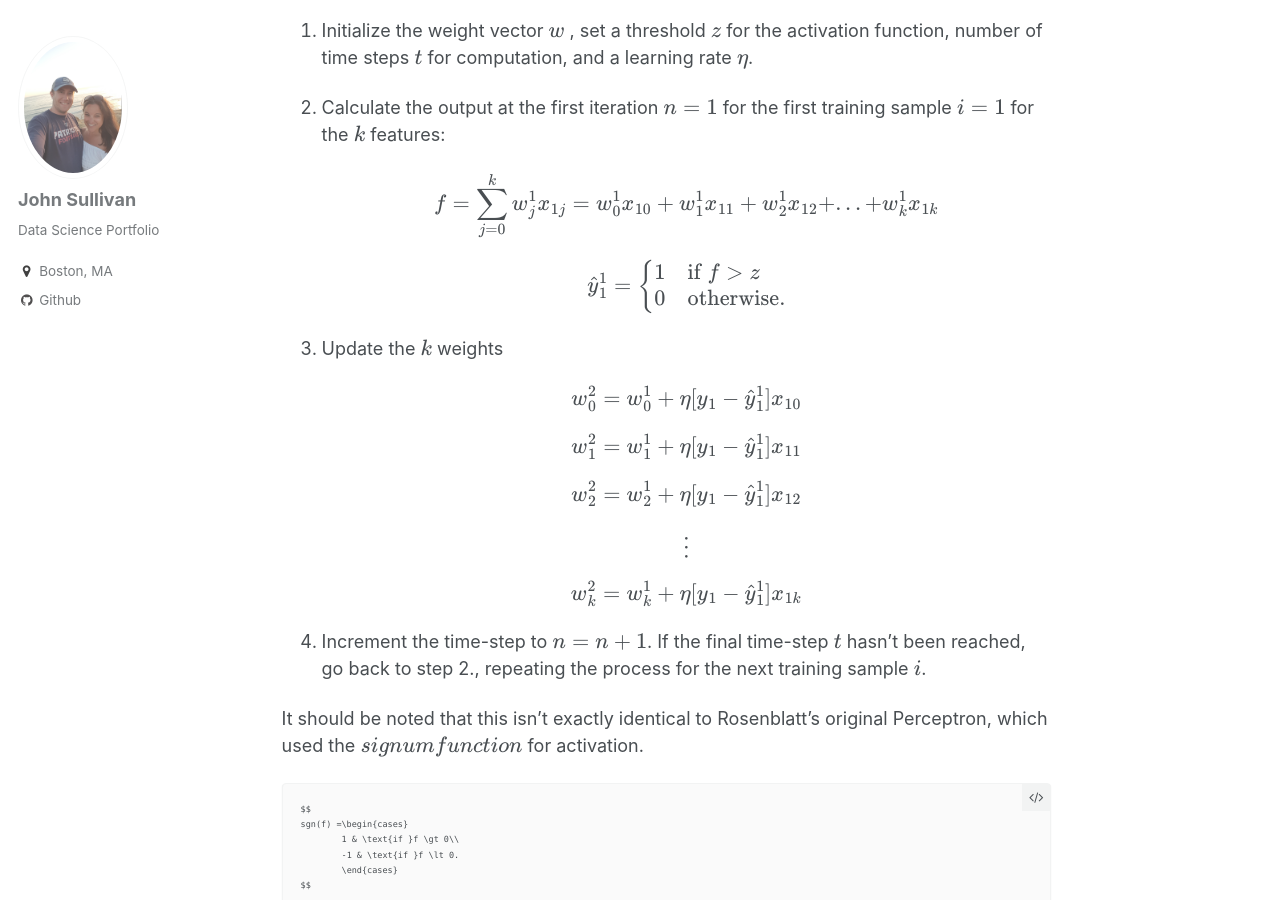
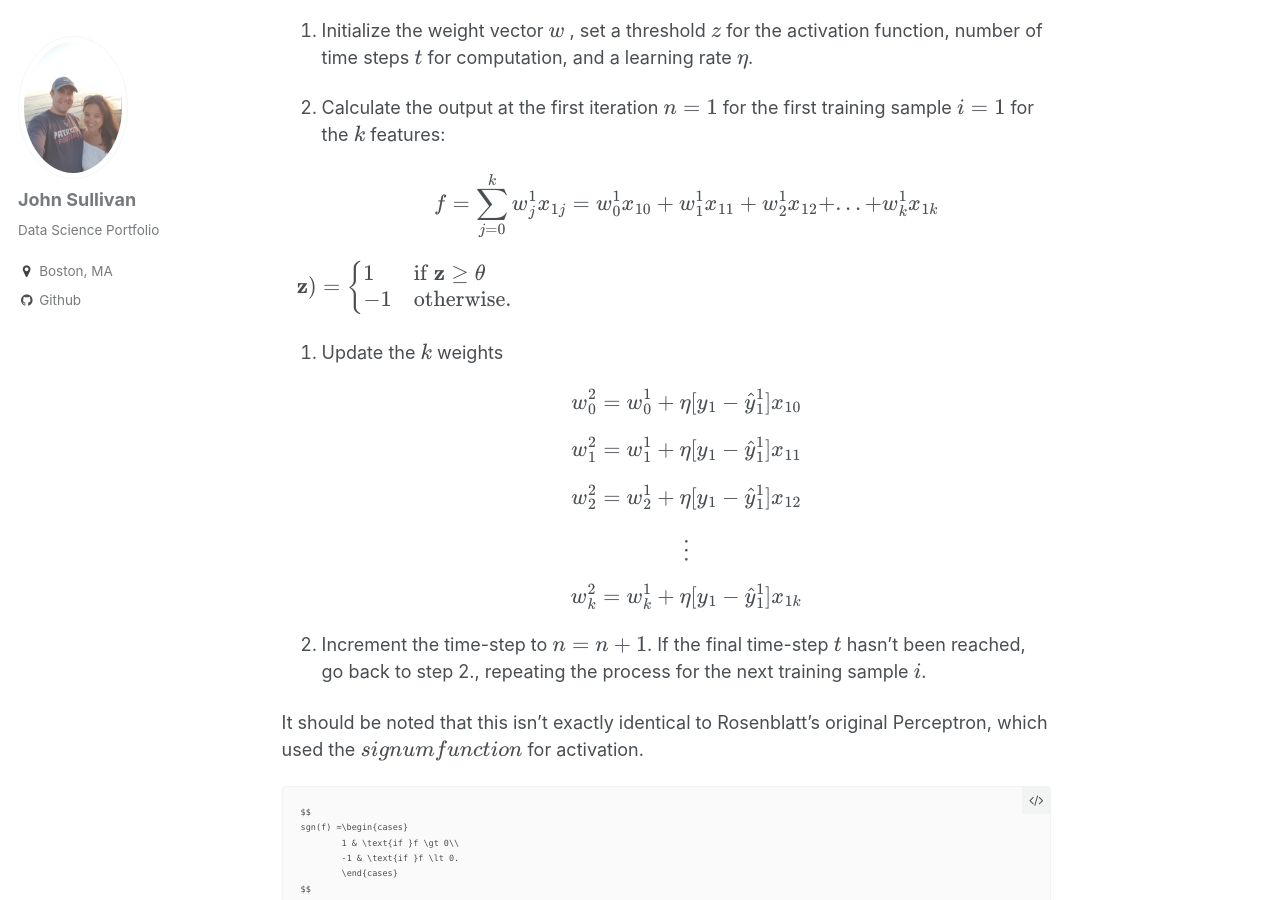
Before and after one commit to jtsulliv/jtsulliv.github.io, a Jekyll site: the page built from _posts/2017-08-16-perceptron.md, in a window 1280 px wide and 900 px high, scrolled down 1773 px. Built offline with Jekyll 4.4.1, drawn with Linux system fonts in a browser that asks for light colours; formulas are drawn with MathJax 3.

Commit message:
Update 2017-08-16-perceptron.md

```diff
--- a/_posts/2017-08-16-perceptron.md
+++ b/_posts/2017-08-16-perceptron.md
@@ -33,7 +33,10 @@ The Perceptron is pretty straightforward.  Here's the basics:
 
 	  $$ f = \sum_{j=0}^k w^1_j x_{1j} = w^1_0 x_{10}+w^1_1 x_{11}+w^1_2 x_{12}+...+ w^1_k x_{1k} $$
 
-	  $$\hat{y}^1_1 =\begin{cases}1 & \text{if }f \gt z\\0 & \text{otherwise}.\end{cases}$$
+    $$ \mathbf{z}) =\begin{cases}
+      1 & \text{if }\mathbf{z} \ge \theta\\
+      -1 & \text{otherwise}.
+      \end{cases} $$
 
 3.  Update the $$k$$ weights
 
```
